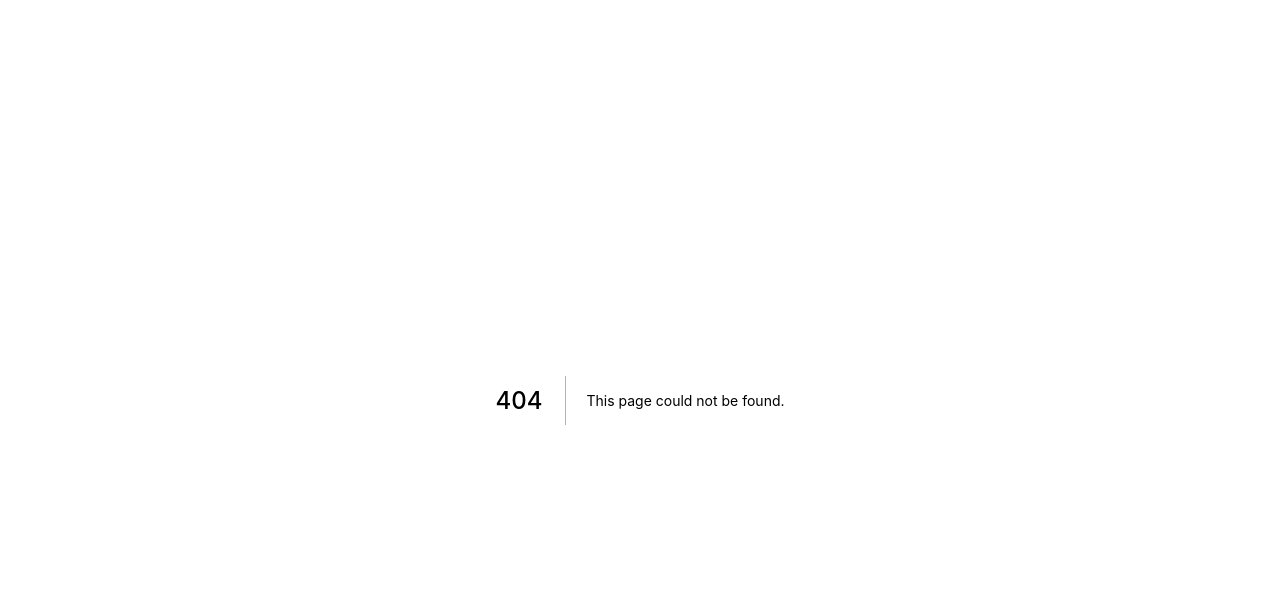
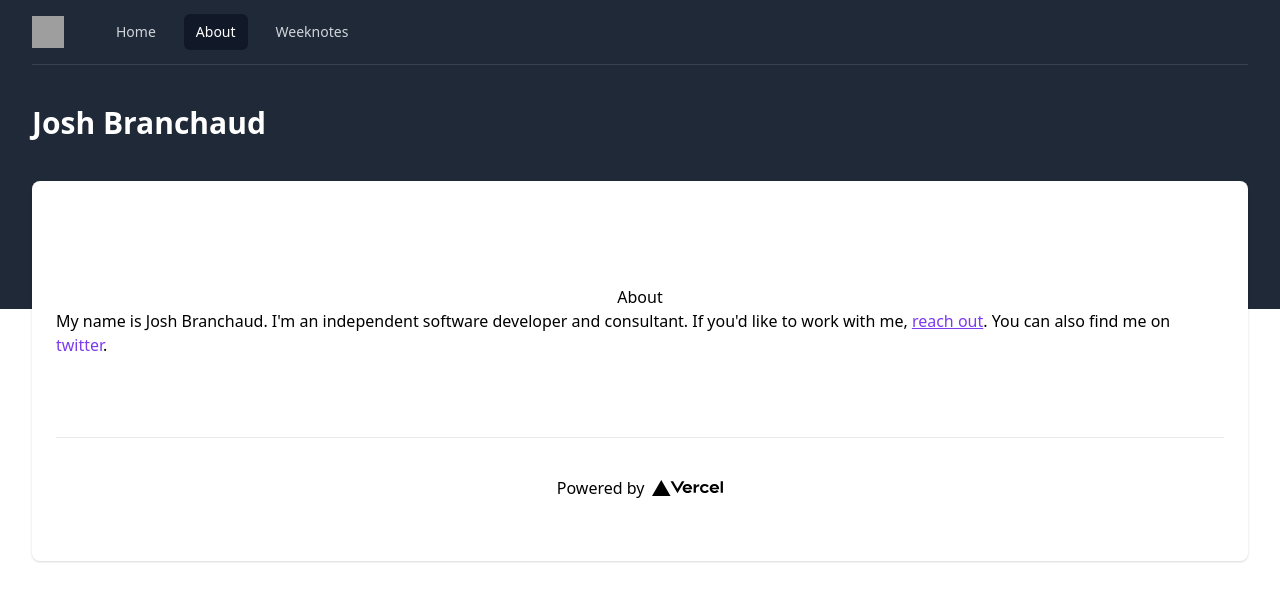
Before and after one commit to jbranchaud/next-personal-site, a Next.js app: page /about in a window 1280 px wide. Before the commit this address had no page. Shown: the top 600 px of the page. Built offline with nearby package versions, Linux system fonts and the light colour scheme; grey boxes are pictures that could not be loaded; what @tailwindcss/typography would draw is missing.

Commit message:
Add a sad little About page

```diff
--- /dev/null
+++ b/pages/about.js
@@ -0,0 +1,49 @@
+import Head from "next/head";
+import styles from "../styles/Home.module.css";
+import Layout from "../src/components/layout.jsx";
+
+export default function Home() {
+  return (
+    <>
+      <Head>
+        <title>About · Josh Branchaud</title>
+        <link rel="icon" href="/favicon.ico" />
+      </Head>
+
+      <Layout>
+        <main className={styles.main}>
+          <h1>About</h1>
+          <p>
+            My name is Josh Branchaud. I'm an independent software developer and
+            consultant. If you'd like to work with me,{" "}
+            <a
+              className="underline text-purple-600 pointer hover:text-purple-800"
+              href="mailto:jbranchaud@gmail.com"
+            >
+              reach out
+            </a>
+            . You can also find me on{" "}
+            <a
+              className="hover:underline text-purple-600 pointer hover:text-purple-800"
+              href="https://twitter.com/jbrancha"
+            >
+              twitter
+            </a>
+            .
+          </p>
+        </main>
+
+        <footer className={styles.footer}>
+          <a
+            href="https://vercel.com?utm_source=create-next-app&utm_medium=default-template&utm_campaign=create-next-app"
+            target="_blank"
+            rel="noopener noreferrer"
+          >
+            Powered by{" "}
+            <img src="/vercel.svg" alt="Vercel Logo" className={styles.logo} />
+          </a>
+        </footer>
+      </Layout>
+    </>
+  );
+}
```
